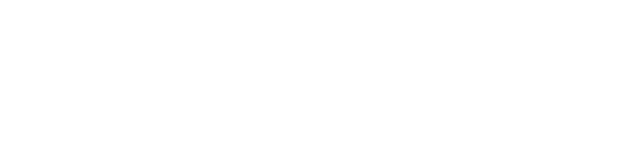
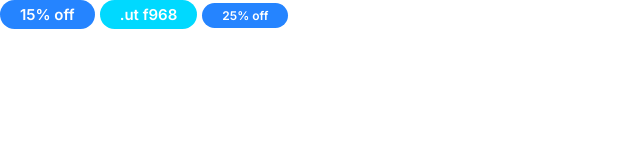
Before and after one commit to KaleemAhmed123/Shaamify-Page, a plain HTML site: page index.html in a window 1280 px wide. Shown: the whole page, without its empty margins (0-640 px from the left). Drawn offline with Linux system fonts and the light colour scheme.

Commit message:
Done with all the badge components .

```diff
--- a/css/style.css
+++ b/css/style.css
@@ -84,3 +84,37 @@ p {
         font-size: 1.5rem;
     }
 }
+
+
+/* === Badges === */
+
+.badge {
+    border-radius: 20px;
+    font-size: 2rem;
+    font-weight: 600;
+    padding: 0.5rem 2rem;
+    white-space: nowrap;
+}
+
+.badge--primary {
+    background: var(--color-primary);
+    color: white;
+}
+
+.badge--secondary {
+    background: var(--color-secondary);
+    color: white;
+}
+
+.badge--small {
+    font-size: 1.6rem;
+}
+
+@media screen and (min-width: 1024px) {
+    .badge{
+        font-size: 1.5rem;
+    }
+    .badge--small{
+        font-size:1.2rem;
+    }
+}
--- a/index.html
+++ b/index.html
@@ -6,12 +6,16 @@
     <meta http-equiv="X-UA-Compatible" content="IE=edge" />
     <meta name="viewport" content="width=device-width, initial-scale=1.0" />
     <link rel="preconnect" href="https://fonts.gstatic.com" />
-    <link rel="stylesheet" href="https://fonts.googleapis.com/css2?family=Inter:wght@400;700&display=swap" />
+    <link rel="stylesheet" href="https://fonts.googleapis.com/css2?family=Inter:wght@400;600;700&display=swap" />
     <link rel="stylesheet" href="./css/normalize.css" />
     <link rel="stylesheet" href="./css/style.css" />
     <title>Moshified Cloud Hosting Service</title>
 </head>
 
-<body></body>
+<body>
+    <span class="badge badge--primary">15% off</span>
+    <span class="badge badge--secondary">.ut f968</span>
+    <span class="badge badge--primary badge--small">25% off</span>
+</body>
 
 </html>
```
Also changed, not shown: css/components/badges.html (added, +3 -0 lines).
